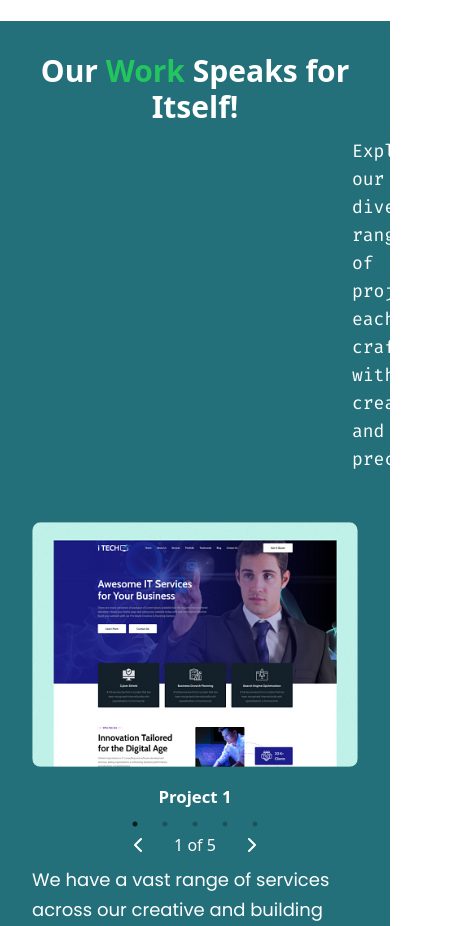
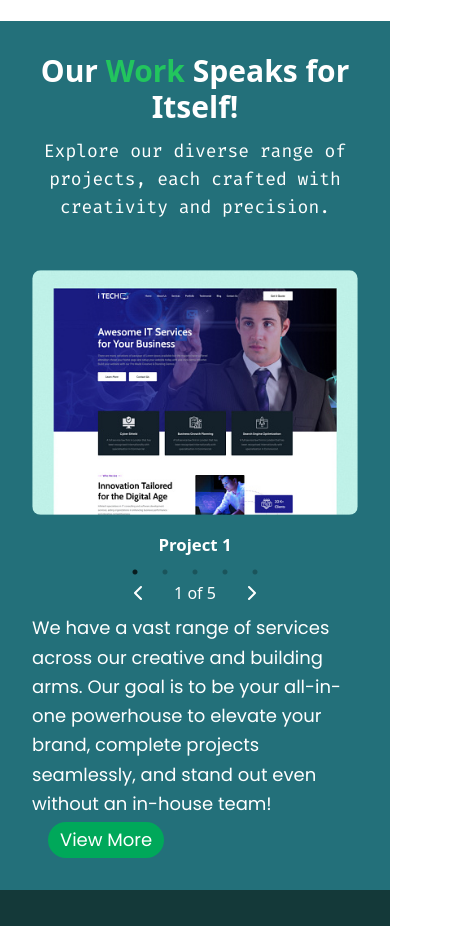
Before and after one commit to afolawebsolutions/creative-builders, a Next.js app: page / in a window 390 px wide. Shown: the part 3220-4146 px from the top of the page, 460 px wide, since content can reach past the window. Built offline with nearby package versions, Linux system fonts and the light colour scheme; a web font is replaced by a local one.

Commit message:
updated some styles

```diff
--- a/components/WorksSection.tsx
+++ b/components/WorksSection.tsx
@@ -61,7 +61,7 @@ export default function WorksSection() {
         <h2 className="text-3xl md:text-4xl font-bold">
           Our <span className="text-green-500">Work </span>Speaks for Itself!
         </h2>
-        <p className={`${firaCode.className} md:text-xl text-lg text-[#FFFFFF] ml-80 mr-80`}>
+        <p className={`${firaCode.className} md:text-xl text-lg text-[#FFFFFF] lg:ml-80 lg:mr-80`}>
           Explore our diverse range of projects, each crafted with creativity and precision.
         </p>
       </div>
```
